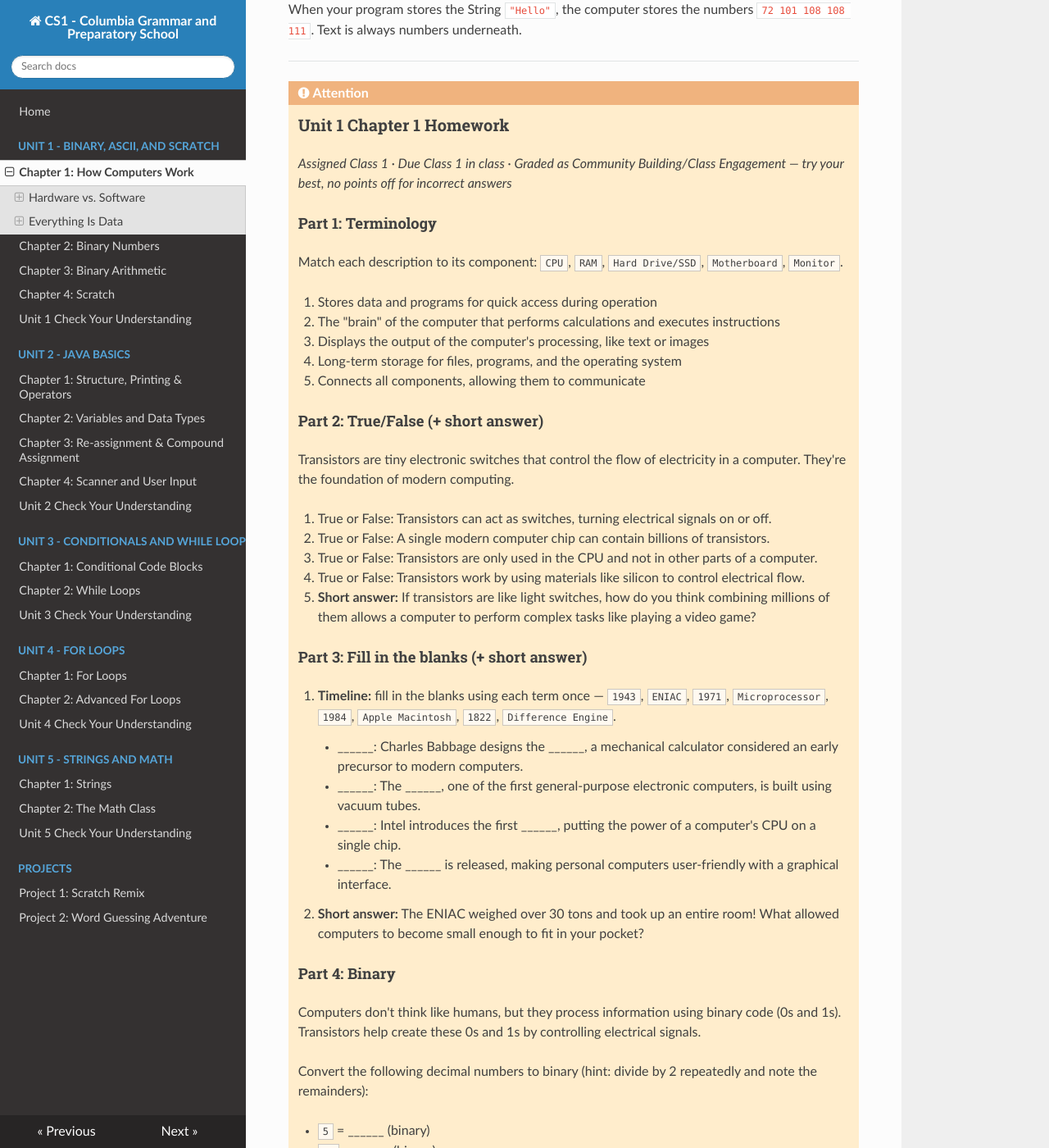
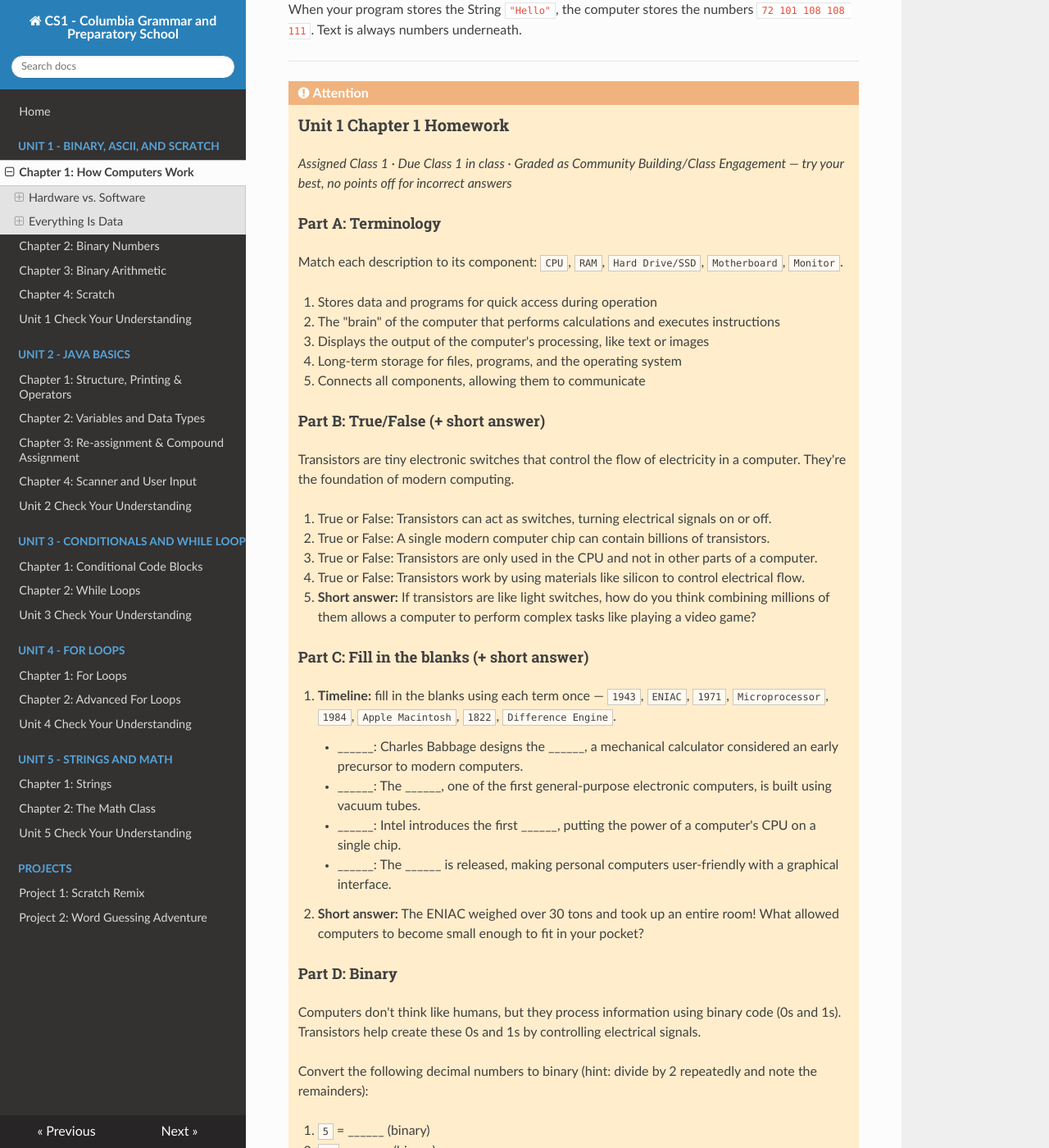
Before and after one commit to kjergens/cs1-site, an MkDocs documentation site: the page built from docs/unit1/notes_01_how_computers_work.md, in a window 1280 px wide and 1400 px high, scrolled down 1698 px. Shown: the whole window at 82% size. Built offline with MkDocs 1.6.1, drawn with Linux system fonts in a browser that asks for light colours; nearby versions of some CDN libraries.

Commit message:
didnt save last time

```diff
--- a/docs/unit1/notes_01_how_computers_work.md
+++ b/docs/unit1/notes_01_how_computers_work.md
@@ -66,7 +66,7 @@ When your program stores the String `"Hello"`, the computer stores the numbers `
 
     *Assigned Class 1 · Due Class 1 in class · Graded as Community Building/Class Engagement — try your best, no points off for incorrect answers*
 
-    #### Part 1: Terminology
+    #### Part A: Terminology
 
     Match each description to its component: `CPU`, `RAM`, `Hard Drive/SSD`, `Motherboard`, `Monitor`.
 
@@ -76,7 +76,7 @@ When your program stores the String `"Hello"`, the computer stores the numbers `
 	4. Long-term storage for files, programs, and the operating system
 	5. Connects all components, allowing them to communicate
 
-	#### Part 2: True/False (+ short answer)
+	#### Part B: True/False (+ short answer)
 
 	Transistors are tiny electronic switches that control the flow of electricity in a computer. They're the foundation of modern computing.
 
@@ -86,7 +86,7 @@ When your program stores the String `"Hello"`, the computer stores the numbers `
 	4. True or False: Transistors work by using materials like silicon to control electrical flow.
 	5. **Short answer:** If transistors are like light switches, how do you think combining millions of them allows a computer to perform complex tasks like playing a video game?
 
-	#### Part 3: Fill in the blanks (+ short answer)
+	#### Part C: Fill in the blanks (+ short answer)
 
 	1. **Timeline:** fill in the blanks using each term once — `1943`, `ENIAC`, `1971`, `Microprocessor`, `1984`, `Apple Macintosh`, `1822`, `Difference Engine`.
 	    - ______: Charles Babbage designs the ______, a mechanical calculator considered an early precursor to modern computers.
@@ -95,12 +95,12 @@ When your program stores the String `"Hello"`, the computer stores the numbers `
 	    - ______: The ______ is released, making personal computers user-friendly with a graphical interface.
 	2. **Short answer:** The ENIAC weighed over 30 tons and took up an entire room! What allowed computers to become small enough to fit in your pocket?
 
-	#### Part 4: Binary
+	#### Part D: Binary
 
 	Computers don't think like humans, but they process information using binary code (0s and 1s). Transistors help create these 0s and 1s by controlling electrical signals.
 
 	Convert the following decimal numbers to binary (hint: divide by 2 repeatedly and note the remainders):
 
-	- `5` = ______ (binary)
-	- `12` = ______ (binary)
-	- Your age = ______ (binary)
+	1. `5` = ______ (binary)
+	2. `12` = ______ (binary)
+	3. Your age = ______ (binary)
```
